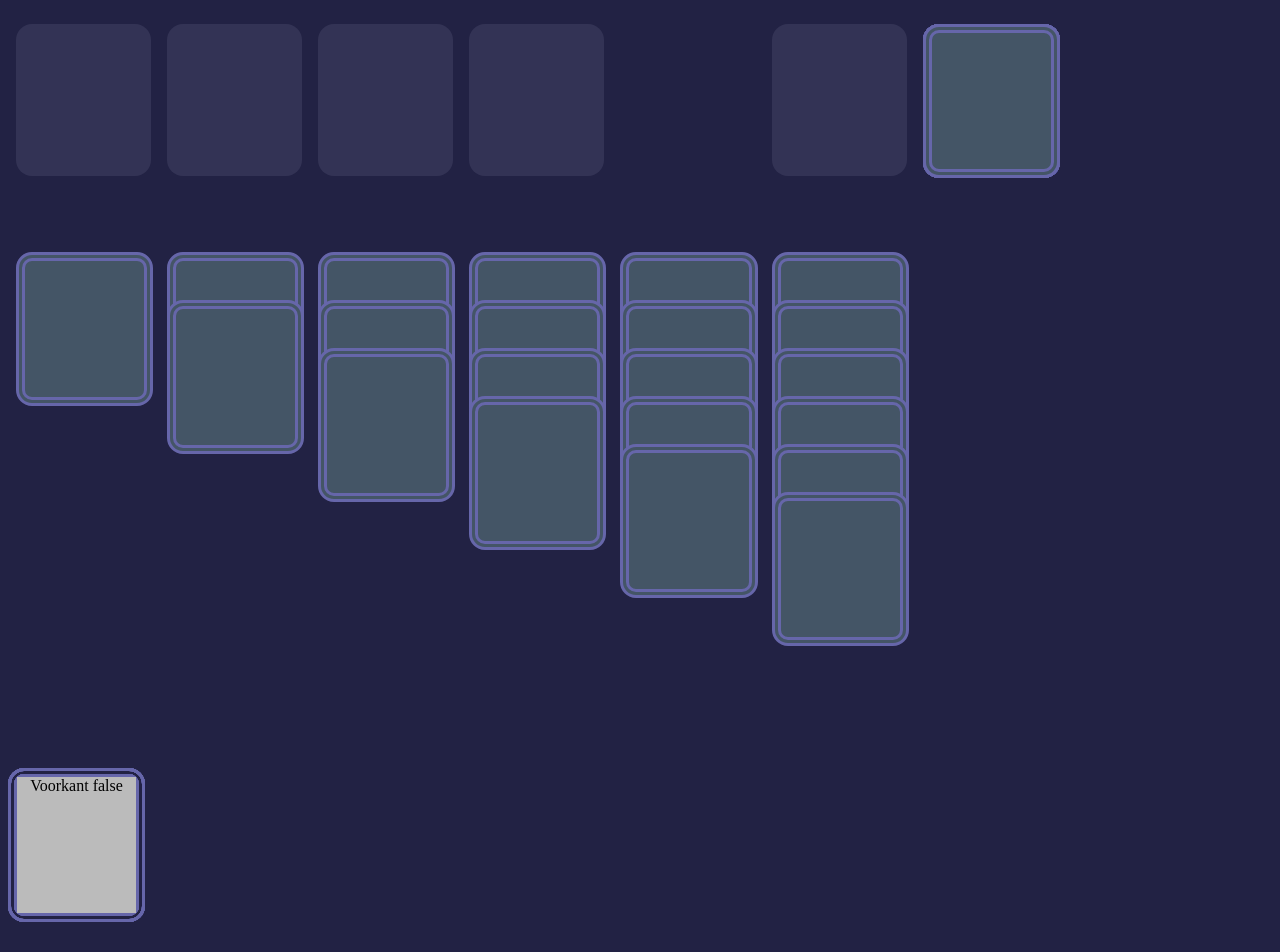
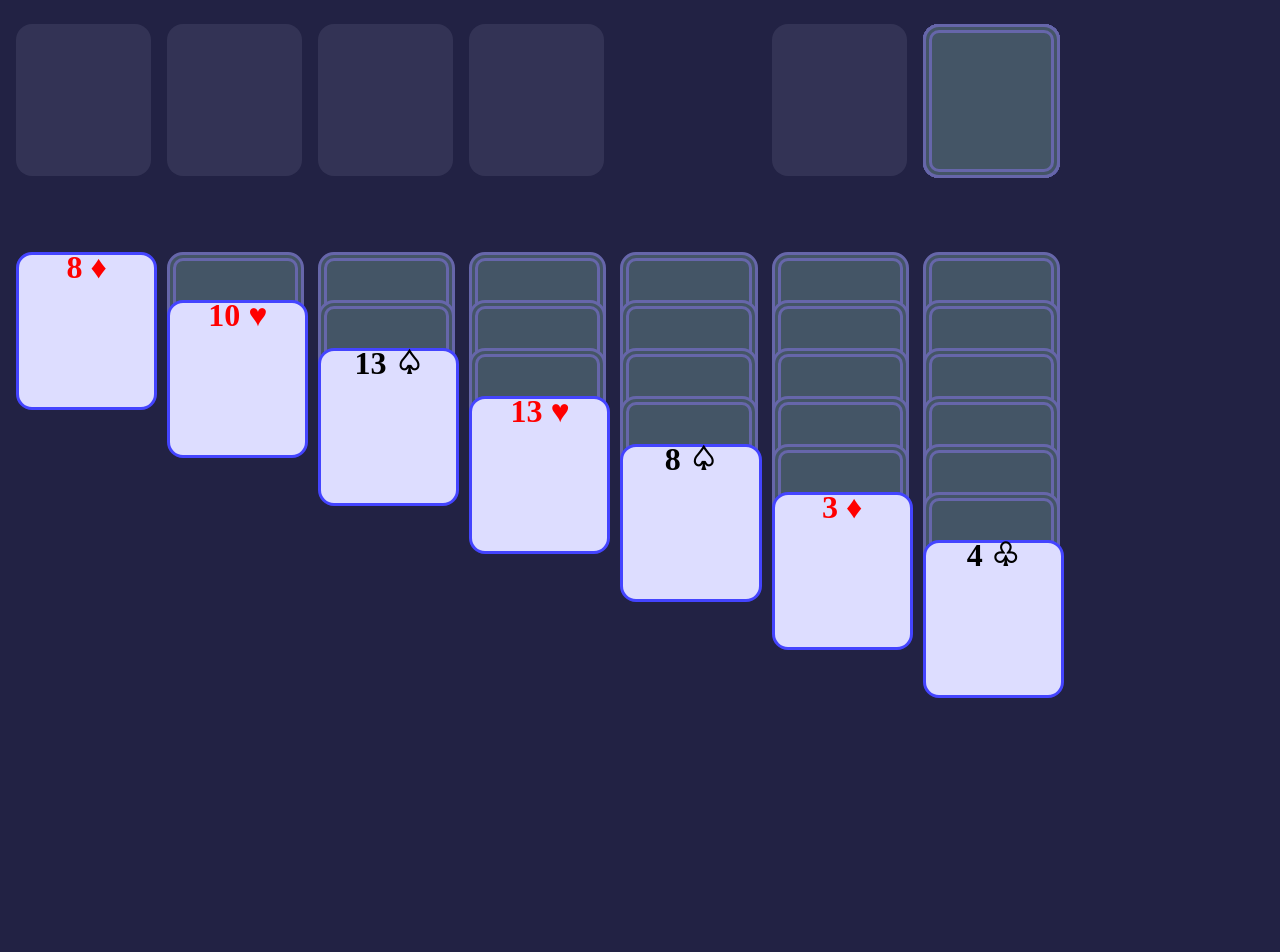
Before and after one commit to iCAMPAGNE/Patience, an Angular app: page / in a window 1280 px wide. Shown: the top 952 px of the page. After the commit the page ends 800 px from the top, so only its background shows below. Built offline with nearby package versions, Linux system fonts and the light colour scheme.

Commit message:
Migration to Angular 11, refill stock.

```diff
--- a/src/app/components/home/home.component.html
+++ b/src/app/components/home/home.component.html
@@ -9,26 +9,28 @@
         <div id="pile-99" class="card-area invisible"></div>
         <div id="pile-4" class="card-area">
             <div *ngFor="let card of piles[4].cards;" class="fp-flip-card">
-                <div class="fp-flip-card-inner" (click)="cardClick(4, card.id)">
-                    <div class="fp-flip-card-front-turned" [ngClass]="{'type-color':card.type % 2 == 1}">{{card.value}} {{cardTypes[card.type]}}</div>
+                <div id="card-{{card.id}}" class="fp-flip-card-inner" (click)="cardClick(4, card.id)">
+                    <div class="card-format front-4" [ngClass]="{'turning':card.turning, 'turned':card.turned, 'type-color':card.type % 2 == 1}">
+                        {{card.value}} {{cardTypes[card.type]}}
+                    </div>
+                    <div class="card-format back-4" [ngClass]="{'turning':card.turning, 'turned':card.turned}"></div>
                 </div>
             </div>
         </div>
-        <div id="pile-5" class="card-area">
+        <div id="pile-5" class="card-area" (click)="rechargePile()">
             <div *ngFor="let card of piles[5].cards;" class="fp-flip-card">
-                <div id="card-{{card.id}}" class="fp-flip-card-inner" (click)="draaiom(card)">
-                    <div [ngClass]="card.turning ? 'fp-flip-card-back-turning' : card.turned ? 'fp-flip-card-back-turned' : 'fp-flip-card-back'"></div>
-                    <div
-                            [ngClass]="[card.turning ? 'fp-flip-card-front-turning' :  card.turned ? 'fp-flip-card-front-turned' : 'fp-flip-card-front', card.type % 2 == 1 ? 'type-color':'']">
+                <div id="card-{{card.id}}" class="fp-flip-card-inner" (click)="draaiom($event, card)">
+                    <div class="card-format front" [ngClass]="{'turning':card.turning, 'turned':card.turned, 'type-color':card.type % 2 == 1} ">
                         {{card.value}} {{cardTypes[card.type]}}
                     </div>
+                    <div class="card-format back" [ngClass]="{'turning':card.turning, 'turned':card.turned}"></div>
                 </div>
             </div>
         </div>
     </div>
 
     <div id="play-area" class="piles-area play-area">
-        <div *ngFor="let pileNr of [6,7,8,9,10,11]" class="card-area">
+        <div *ngFor="let pileNr of [6,7,8,9,10,11,12]" class="card-area">
             <div *ngFor="let card of piles[pileNr].cards; let i = index" id="card-{{card.id}}" class="card inner-card play-card"
                     [ngClass]="{'front':card.turned, 'type-color':card.type % 2 == 1}"
                     style="margin-top: {{i*3}}em;" (click)="cardClick(pileNr, card.id)">
@@ -37,16 +39,3 @@
         </div>
     </div>
 </div>
-
-<div *ngFor="let card of piles[12].cards; let i = index" class="flip-card">
-    <div id="card-{{card.id}}" class="flip-card-inner" (click)="draaiom(card)">
-        <div [ngClass]="card.turned ? 'flip-card-front-turned' : 'flip-card-front'">
-            Voorkant {{card.turned}}
-        </div>
-        <div [ngClass]="card.turned ? 'flip-card-back-turned' : 'flip-card-back'">
-            <h1>John Doe</h1>
-            <p>Architect & Engineer</p>
-            <p>We love that guy</p>
-        </div>
-    </div>
-</div>
--- a/src/app/components/home/home.component.ts
+++ b/src/app/components/home/home.component.ts
@@ -50,7 +50,7 @@ export class HomeComponent implements OnInit {
               const spreadNr = Math.floor(Math.random() * this.spread.length);
               const card = this.cards[this.spread[spreadNr]];
               this.spread.splice(spreadNr, 1);
-              card.turned = x === pileNr - 4;
+              card.turned = x === pileNr - 5;
               this.piles[pileNr].cards.push(card);
           }
       }
@@ -65,7 +65,8 @@ export class HomeComponent implements OnInit {
       }
   }
 
-  draaiom(card:Card) {
+  draaiom(event: Event, card:Card) {
+      event.stopPropagation(); // Prevent exectution empty stock-pile click
       card.turning = true;
       const flipCardElement = this.elementRef.nativeElement.querySelector('#card-' + card.id);
       flipCardElement.animate([{ transform: 'rotateY(180deg) '}, { transform: 'translateX(-150px)' } ], { duration: 500 });
@@ -76,6 +77,25 @@ export class HomeComponent implements OnInit {
           this.piles[4].cards.push(card);
       }, 490);
   }
+
+  rechargePile() {
+      if (this.piles[4].cards.length > 0) {
+          const card = this.piles[4].cards[this.piles[4].cards.length - 1];
+          if (card) {
+              card.turned = false;
+              card.turning = true;
+              const flipCardElement = this.elementRef.nativeElement.querySelector('#card-' + card.id);
+              flipCardElement.animate([ { transform: 'rotateY(-180deg)' }, { transform: 'translateX(150px)' } ], { duration: 50 });
+              setTimeout(() => {
+                  card.turning = false;
+                  this.piles[4].cards.pop();
+                  this.piles[5].cards.push(card);
+                  this.rechargePile();
+              }, 49);
+          }
+      }
+  }
+
 
   cardClick(pileNr:number, cardNr:number) {
       console.log(pileNr + '/' + cardNr);
--- a/src/styles.scss
+++ b/src/styles.scss
@@ -50,10 +50,7 @@ div.card {
     position: absolute;
     width: calc(#{$body_width} / 9 - 1em);
     height: calc(#{$body_height} / 5 - 1em);
-//    border-radius: 1em;
-//    border: 0.6em double #6666AA;
     perspective: 1000px;
-//    background-color: #445566;
 }
 
 div.card.front {
@@ -95,7 +92,7 @@ div.type-color {
 }
 
 
-.fp-flip-card-front, .fp-flip-card-back, .fp-flip-card-front-turning, .fp-flip-card-front-turned, .fp-flip-card-back-turning, .fp-flip-card-back-turned {
+.card-format {
     position: absolute;
     border: 0.3em double #6666AA;
     border-radius: 0.5em;
@@ -103,34 +100,51 @@ div.type-color {
     height: calc(#{$body_height} / 5 - 0.5em);
     -webkit-backface-visibility: hidden;
     backface-visibility: hidden;
+
+    &.back-4 {
+        background-color: #DDDDFF;
+        color: green;
+        transform: rotateY(180deg);
+        &.turning {
+            transform: rotateY(0deg);
+        }
+    }
+
+    &.front-4 {
+        background-color: #DDDDFF;
+        &.turning {
+            transform: rotateY(180deg);
+        }
+    }
+
+    &.back {
+        background-color: #445566;
+        &.turning {
+            transform: rotateY(180deg);
+        }
+    }
+
+    &.front {
+        background-color: #DDDDFF;
+        transform: rotateY(180deg);
+        &.turning, &.turned {
+            transform: rotateY(0deg);
+        }
+    }
 }
 
 .fp-flip-card-front {
-    background-color: #DDDDFF;
     transform: rotateY(180deg);
 }
 
 .fp-flip-card-back {
-    background-color: #445566;
 }
 
 .fp-flip-card-front-turning {
-    background-color: #DDDDFF;
     transform: rotateY(0deg);
 }
 
-.fp-flip-card-back-turning {
-    background-color: #445566;
-    transform: rotateY(180deg);
-}
-
 .fp-flip-card-front-turned {
-    background-color: #DDDDFF;
-}
-
-.fp-flip-card-back-turned {
-    background-color: #445566;
-    transform: rotateY(180deg);
 }
 
 
@@ -161,53 +175,3 @@ input.message-button {
     font-size: x-large;
     cursor: pointer;
 }
-
-
-
-.flip-card {
-    position: absolute;
-    width: calc(#{$body_width} / 9 - 1em);
-    height: calc(#{$body_height} / 5 - 1em);
-    border-radius: 1em;
-    border: 0.6em double #6666AA;
-    perspective: 1000px;
-}
-
-.flip-card-inner {
-    width: 100%;
-    height: 100%;
-    text-align: center;
-    transition: transform 0.6s;
-    transform-style: preserve-3d;
-}
-
-
-.flip-card-front, .flip-card-back, .flip-card-front-turned, .flip-card-back-turned {
-    position: absolute;
-    width: 100%;
-    height: 100%;
-    -webkit-backface-visibility: hidden;
-    backface-visibility: hidden;
-}
-
-.flip-card-front {
-    background-color: #bbb;
-    color: black;
-}
-
-.flip-card-back {
-    background-color: #2980b9;
-    color: white;
-    transform: rotateY(180deg);
-}
-
-.flip-card-front-turned {
-    background-color: #bbb;
-    color: black;
-    transform: rotateY(180deg);
-}
-
-.flip-card-back-turned {
-    background-color: #2980b9;
-    color: white;
-}
```
